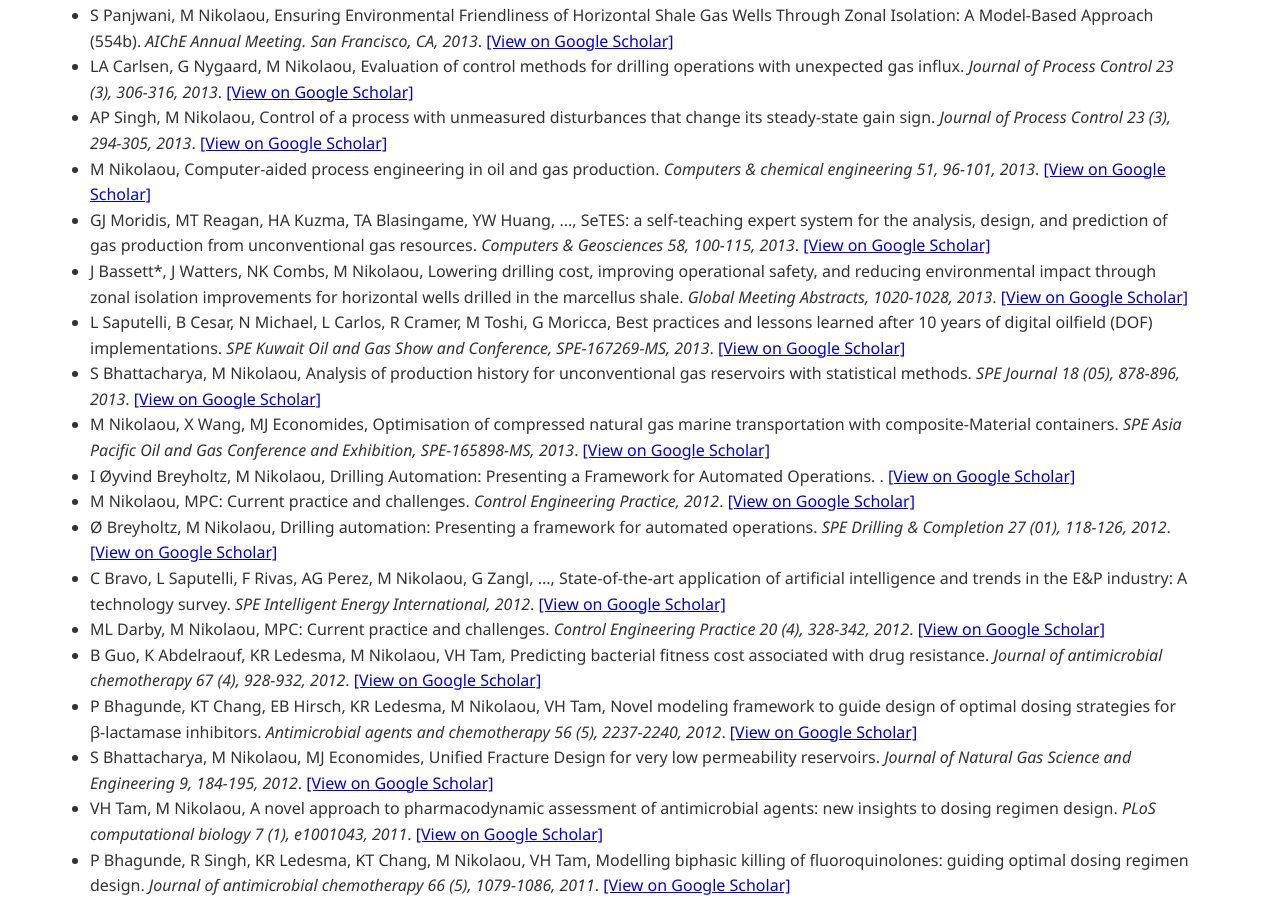
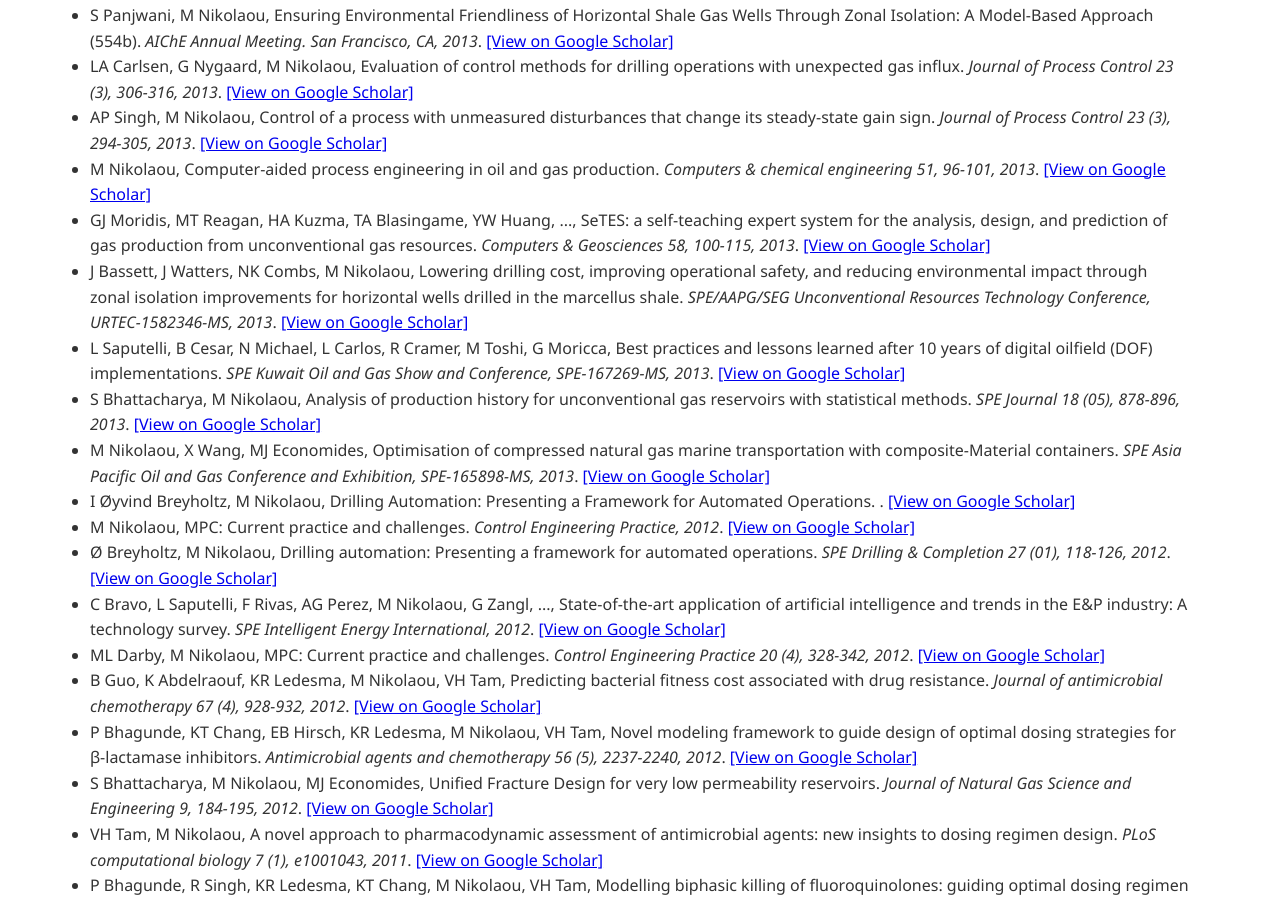
Before and after one commit to GALGAT/nikolaou-lab, a Jekyll site: the page built from publications.html, in a window 1280 px wide and 900 px high, scrolled down 3902 px. Built offline with Jekyll 4.4.1, drawn with Linux system fonts in a browser that asks for light colours; some of the changed text lies outside the part shown.

Commit message:
Automated Google Scholar update via SerpApi

```diff
--- a/_data/publications.yml
+++ b/_data/publications.yml
@@ -415,8 +415,9 @@
     impact through zonal isolation improvements for horizontal wells drilled in the
     marcellus shale
   year: '2013'
-  author: J Bassett*, J Watters, NK Combs, M Nikolaou
-  journal: Global Meeting Abstracts, 1020-1028, 2013
+  author: J Bassett, J Watters, NK Combs, M Nikolaou
+  journal: SPE/AAPG/SEG Unconventional Resources Technology Conference, URTEC-1582346-MS,
+    2013
   url: https://scholar.google.com/citations?view_op=view_citation&hl=en&user=mLs4L3UAAAAJ&pagesize=100&sortby=pubdate&citation_for_view=mLs4L3UAAAAJ:0KyAp5RtaNEC
 - title: 'SeTES: a self-teaching expert system for the analysis, design, and prediction
     of gas production from unconventional gas resources'
@@ -1160,9 +1161,8 @@
 - title: Solution of the optimal plant location and sizing problem using simulated
     annealing and genetic algorithms
   year: '1995'
-  author: R Rao, V Hanagandi, K Buescher, M Nikolaou
-  journal: "Proceedings: International Federation of Operations Research Societies\
-    \ \u2026, 1995"
+  author: R Rao, KL Buescher, V Hanagandi
+  journal: Los Alamos National Lab., NM (United States), 1995
   url: https://scholar.google.com/citations?view_op=view_citation&hl=en&user=mLs4L3UAAAAJ&cstart=200&pagesize=100&sortby=pubdate&citation_for_view=mLs4L3UAAAAJ:ZHo1McVdvXMC
 - title: Performance bounds for robust quadratic dynamic matrix control with end condition
   year: '1995'
```
